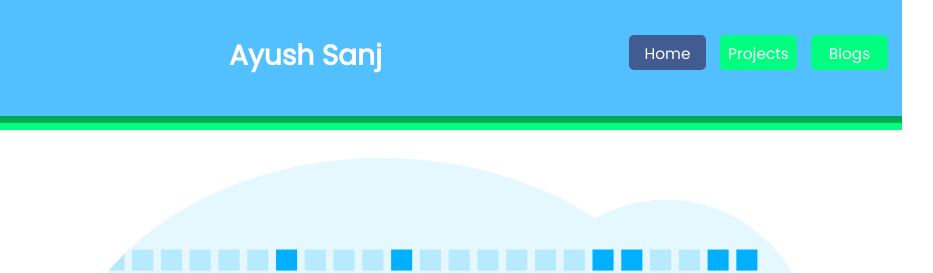
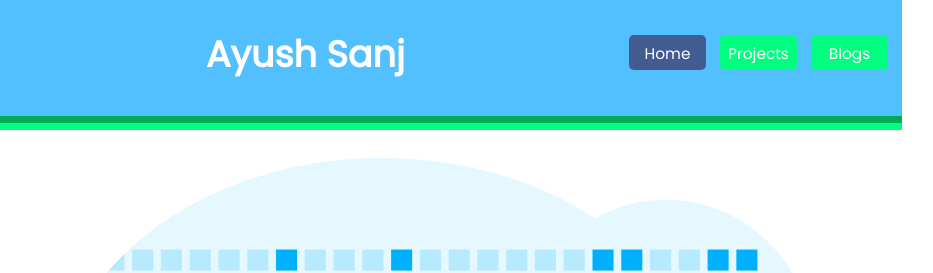
Before and after one commit to Ayushsanjdev/my-portfolio-ayush-sanj, a plain HTML site: page index.html in a window 1280 px wide. In both pictures the pointer is over the element "Ayush Sanj". Shown: the top 273 px of the page, 238-1171 px from the left. Drawn offline with Linux system fonts and the light colour scheme.

Commit message:
Hover: h1

```diff
--- a/styleLibrary.css
+++ b/styleLibrary.css
@@ -29,6 +29,11 @@ body {
 
 #head h1 {
     padding: 1.5rem;
+}
+
+#head h1:hover {
+    transform: scale(1.3);
+    transition: all 800ms;
 }
 
 #head .dp-img {
```
